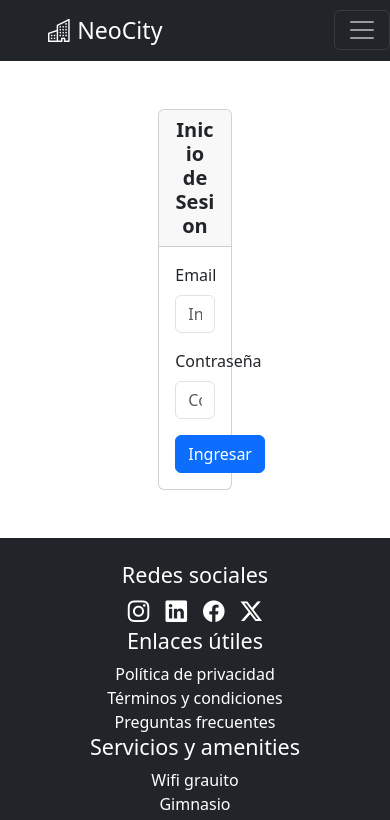
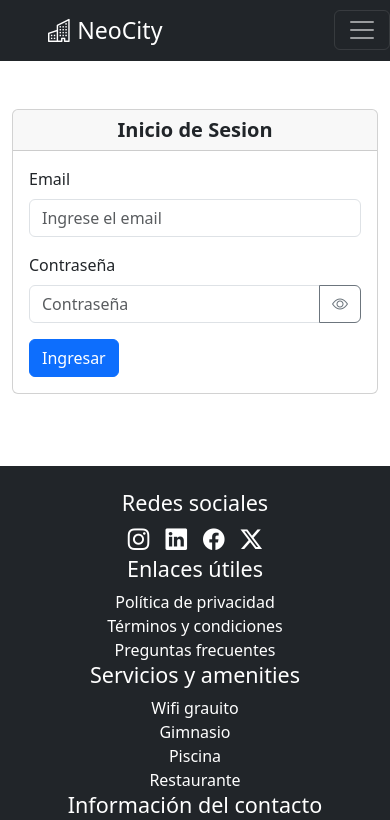
Before and after one commit to JulianGr16/neoCityFront, a React (Vite) app: page /login in a window 390 px wide. Shown: the top 820 px of the page. Built offline with nearby package versions, Linux system fonts and the light colour scheme; no server answers.

Commit message:
hice responsivo el formulario de login y ademas agregue el boton para mostrar y ocultar contraseña

```diff
--- a/db.json
+++ b/db.json
@@ -1,5 +1,3 @@
 {
-  "habitaciones": [
-
-  ]
+  "habitaciones": []
 }
--- a/src/components/pages/Login.jsx
+++ b/src/components/pages/Login.jsx
@@ -1,18 +1,20 @@
-import { Card, Container, Form } from "react-bootstrap";
+import { Card, Col, Container, Form, Row } from "react-bootstrap";
 import Button from "react-bootstrap/Button";
 import "../../App.css";
 import { useForm } from "react-hook-form";
 import { login } from "../../helpers/queries";
 import Swal from "sweetalert2";
 import { useNavigate } from "react-router-dom";
+import { useState } from "react";
 
-const Login = ({setUsuarioLogueado}) => {
+const Login = ({ setUsuarioLogueado }) => {
   const {
     register,
     handleSubmit,
     formState: { errors },
   } = useForm();
 
+  const [mostrarContraseña, setMostrarContraseña] = useState(false);
   const navegacion = useNavigate();
 
   const onSubmit = (data) => {
@@ -23,7 +25,7 @@ const Login = ({setUsuarioLogueado}) => {
         icon: "success",
       });
       //guardar el usuario en el state
-      setUsuarioLogueado(data.email)
+      setUsuarioLogueado(data.email);
       //redirigir al admin
       navegacion("/administrador");
     } else {
@@ -36,7 +38,9 @@ const Login = ({setUsuarioLogueado}) => {
   };
 
   return (
-    <Container className="flex-grow-1 align-content-center w-25">
+    <Container className="flex-grow-1 align-content-center">
+      <Row className="d-flex justify-content-center ">
+        <Col className="col-sm-12 col-md-6 col-xl-4 mb-4">
           <Card className="my-5">
             <Card.Header as="h5" className="text-center fw-bold">
               Inicio de Sesion
@@ -51,7 +55,8 @@ const Login = ({setUsuarioLogueado}) => {
                     {...register("email", {
                       required: "El email es obligatorio",
                       pattern: {
-                    value: /^[a-zA-Z0-9.!#$%&'*+/=?^_`{|}~-]+@[a-zA-Z0-9-]+(?:\.[a-zA-Z0-9-]+)*$/,
+                        value:
+                          /^[a-zA-Z0-9.!#$%&'*+/=?^_`{|}~-]+@[a-zA-Z0-9-]+(?:\.[a-zA-Z0-9-]+)*$/,
                         message:
                           "Ingrese una dirección de correo electrónico válida",
                       },
@@ -63,18 +68,31 @@ const Login = ({setUsuarioLogueado}) => {
                 </Form.Group>
                 <Form.Group className="mb-3" controlId="formBasicPassword">
                   <Form.Label>Contraseña</Form.Label>
+                  <div className="input-group">
                     <Form.Control
-                type="password"
-                placeholder="Contraseña"
+                      type={mostrarContraseña ? "text" : "password"}
+                      placeholder="Contraseña"
                       {...register("password", {
-                  required: "La contraseña es obligatoria",
+                        required: "La contraseña es obligatoria",
                         pattern: {
                           value: /^(?=\w*\d)(?=\w*[A-Z])(?=\w*[a-z])\S{8,16}$/,
                           message:
-                      "La contraseña debe tener al entre 8 y 16 caracteres, al menos un dígito, al menos una minúscula y al menos una mayúscula.",
+                            "Debe tener entre 8 y 16 caracteres, con una mayúscula, una minúscula y un número.",
                         },
                       })}
                     />
+                    <Button
+                      variant="outline-secondary"
+                      type="button"
+                      onClick={() => setMostrarContraseña(!mostrarContraseña)}
+                    >
+                      <i
+                        className={`bi ${
+                          mostrarContraseña ? "bi-eye-slash" : "bi-eye"
+                        }`}
+                      ></i>
+                    </Button>
+                  </div>
                   <Form.Text className="text-danger">
                     {errors.password?.message}
                   </Form.Text>
@@ -85,6 +103,8 @@ const Login = ({setUsuarioLogueado}) => {
               </Form>
             </Card.Body>
           </Card>
+        </Col>
+      </Row>
     </Container>
   );
 };
```
Lines whose indentation alone changed are shown as unchanged.
